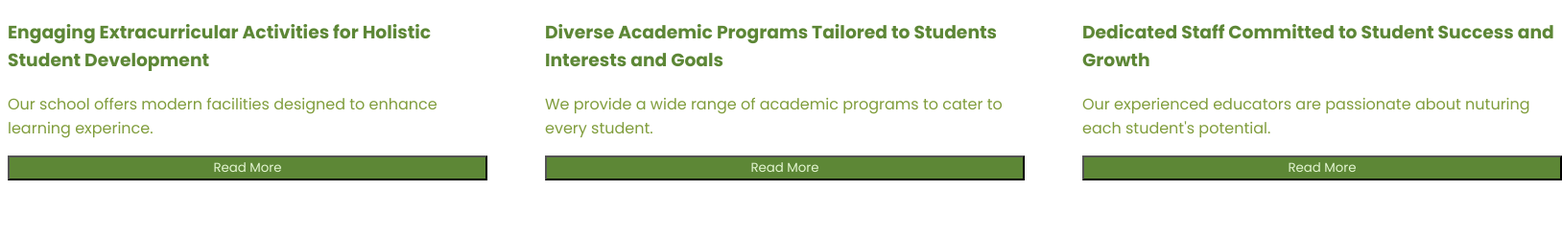
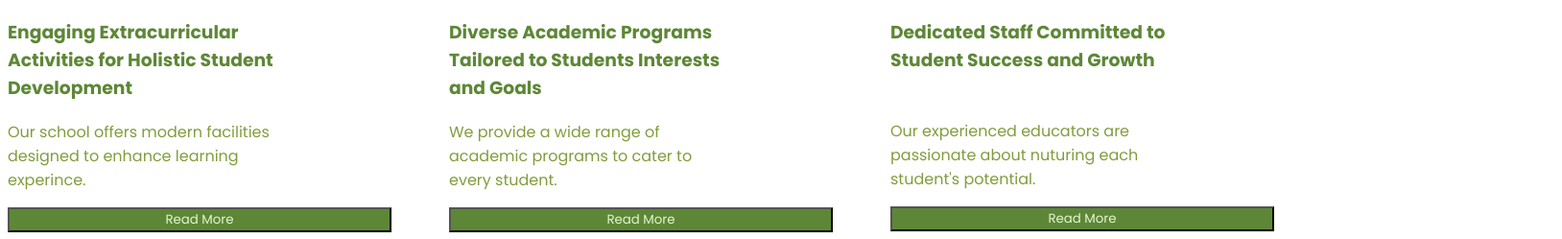
Before and after one commit to NourhanHosnyy/empower, a plain HTML site: page index.html in a window 1280 px wide. Shown: the part 1884-2133 px from the top of the page at 96% size, 1628 px wide, since content can reach past the window. Drawn offline with Linux system fonts and the light colour scheme.

Commit message:
Update styles.css

```diff
--- a/styles.css
+++ b/styles.css
@@ -82,7 +82,7 @@ header{
     padding-block: 30px;
 }
 .three-columns  img{
-    width:500px;
+    width:400px;
     height:300px;
     object-fit: cover;
 }
@@ -96,14 +96,21 @@ header{
     color: #5D8736;
     font-family: 'Poppins', sans-serif;
 }
+.about h3{
+    width:300px;
+}
 .three-columns p{
     color:#809D3C;
     font-family: 'Poppins', sans-serif;
+    width: 300px;
+}
+.three-columns .our{
+    padding-block-start:28px;
 }
 .three-columns button{
     background-color: #5D8736;
     color:#e4f6d2;
-    width: 500px;
+    width: 400px;
     font-family: 'Poppins', sans-serif;
 }
 .two-columns2{
```
